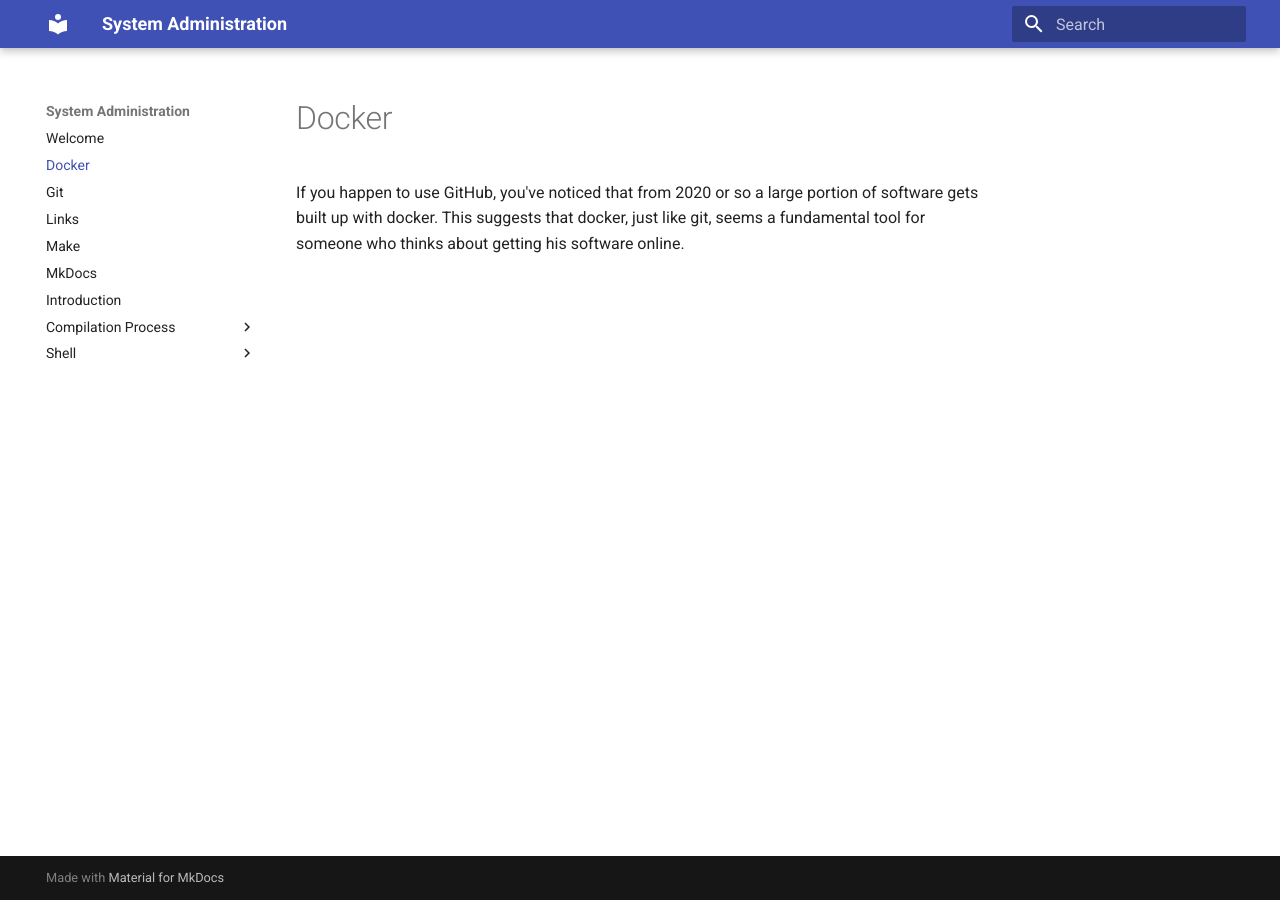
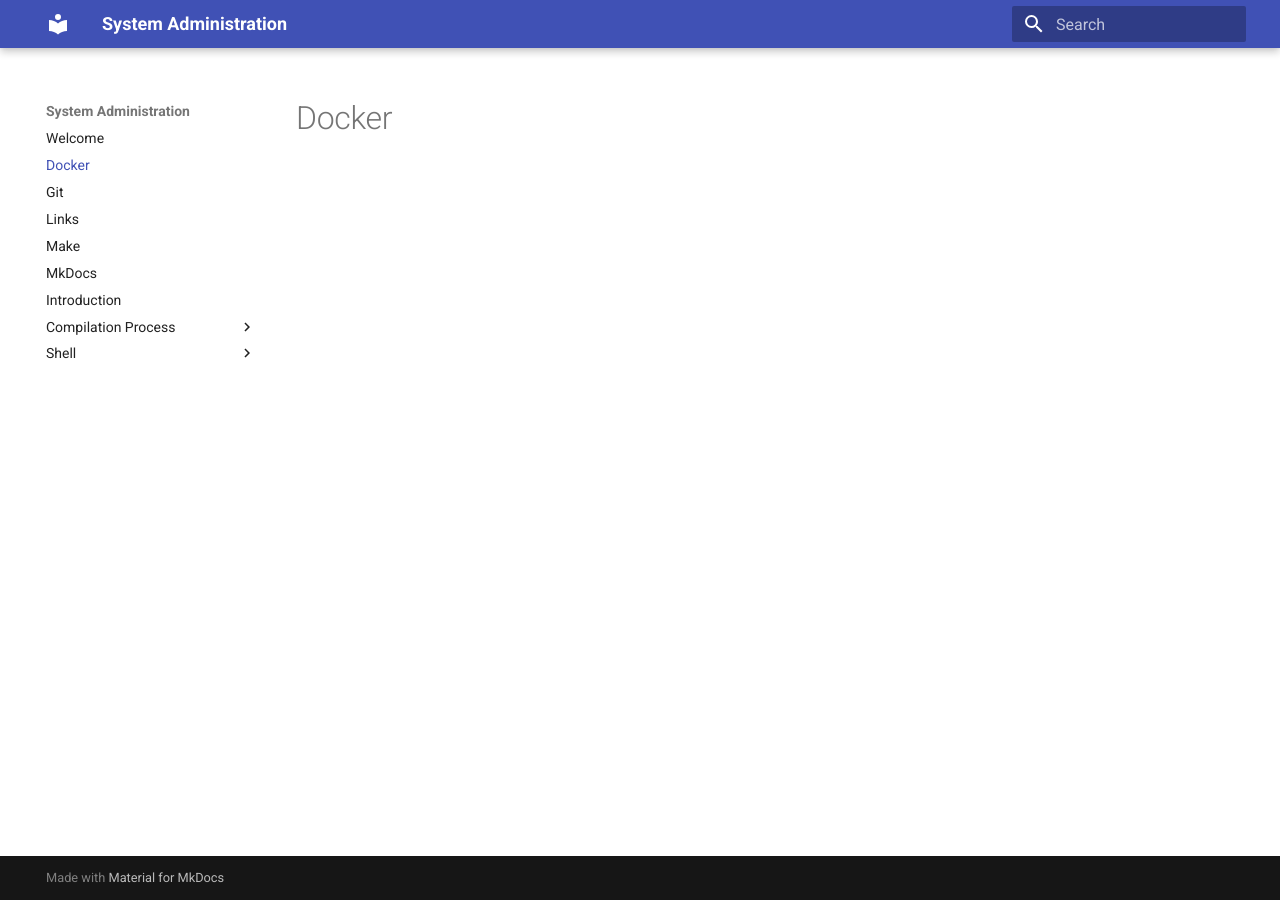
Before and after one commit to angelobattaglia/sysadmin, an MkDocs documentation site: the page built from docs/Docker.md, in a window 1280 px wide. Built offline with MkDocs 1.6.1 and Material for MkDocs 9.7.7, drawn with Linux system fonts in a browser that asks for light colours.

Commit message:
Modified Docker.md

```diff
--- a/docs/Docker.md
+++ b/docs/Docker.md
@@ -1,6 +1 @@
 # Docker
-
-If you happen to use GitHub, you've noticed that from 2020 or
-so a large portion of software gets built up with docker.
-This suggests that docker, just like git, seems a fundamental
-tool for someone who thinks about getting his software online.
```
